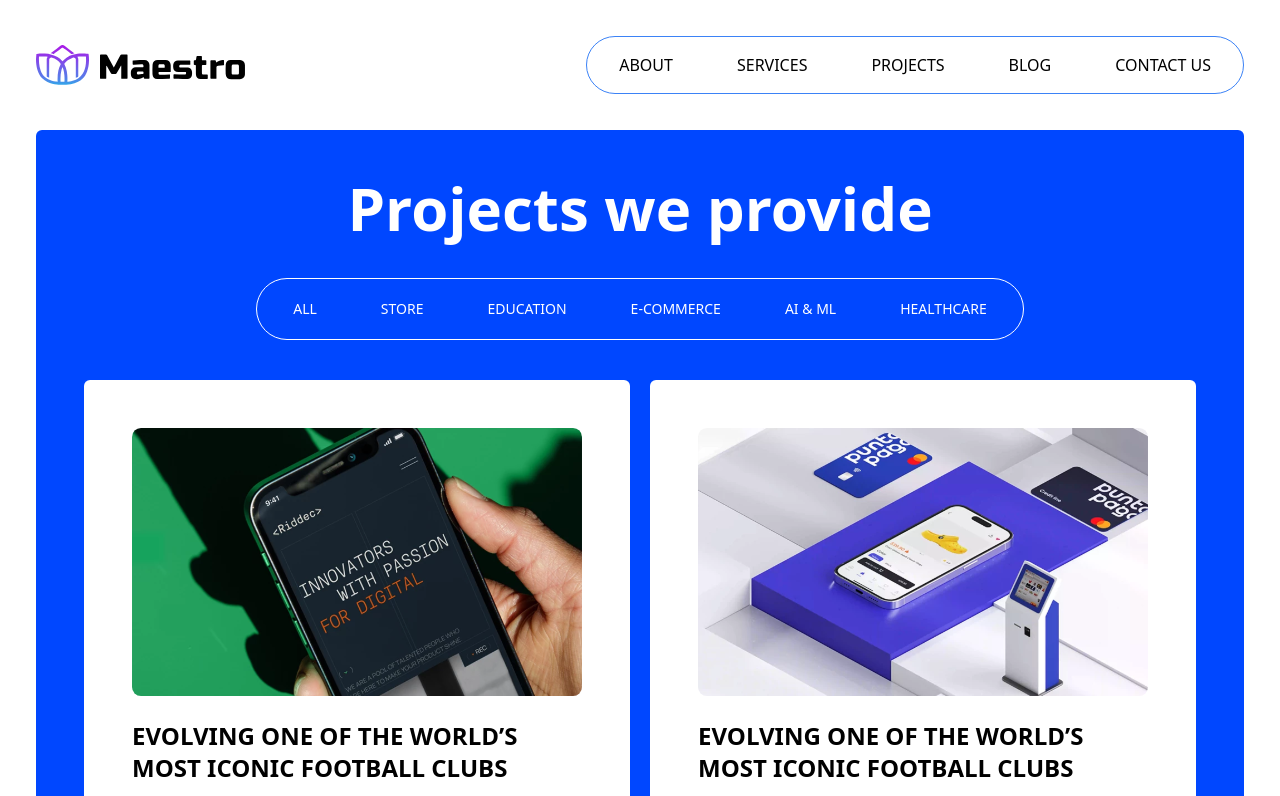
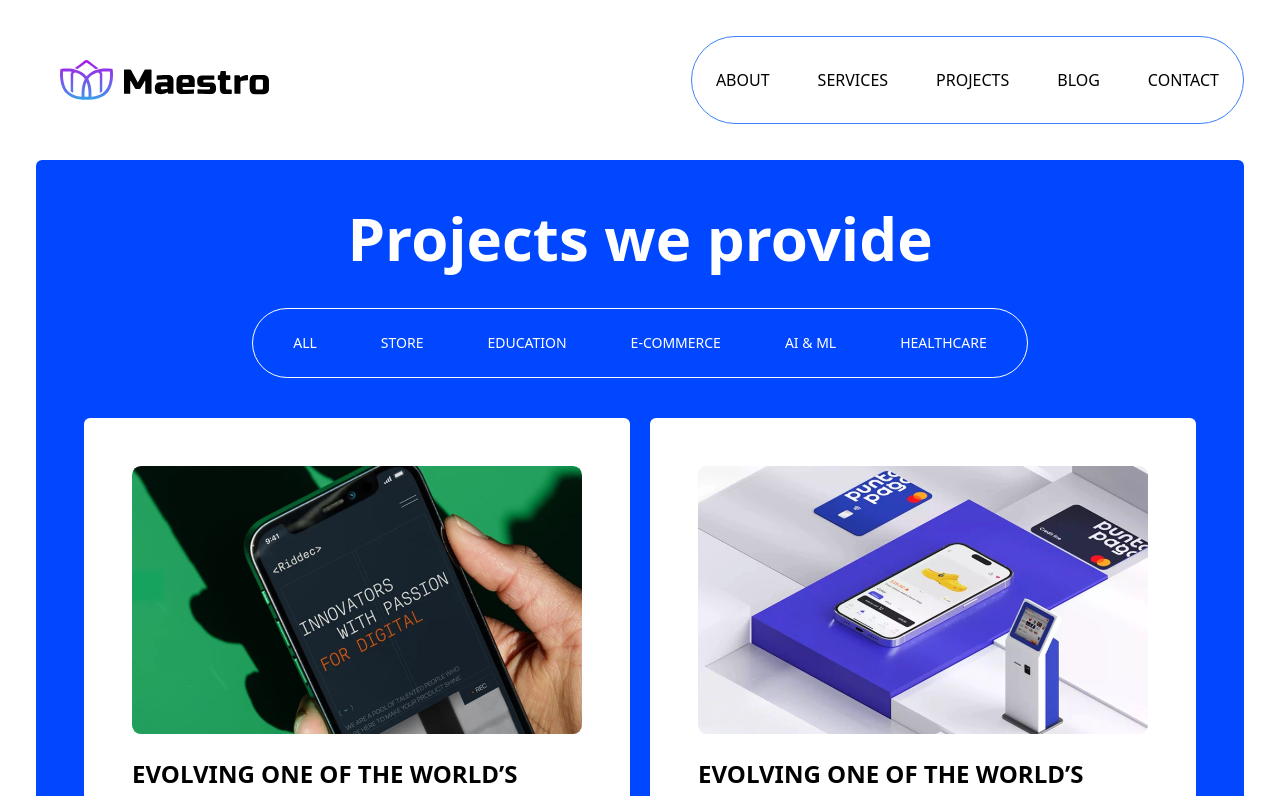
Before and after one commit to OrkhanKarim13/Maestro-Studio, a Nuxt app: page /projects in a window 1280 px wide. Shown: the top 796 px of the page. Built offline with nearby package versions, Linux system fonts and the light colour scheme.

Commit message:
Burger menu changed

```diff
--- a/components/MainNavigation.vue
+++ b/components/MainNavigation.vue
@@ -1,5 +1,5 @@
 <template>
-    <ul class="max-w-[300px] md:max-w-none flex border border-white rounded-full p-1 overflow-x-scroll  whitespace-nowrap">
+    <ul class="max-w-[300px] md:max-w-none flex border border-white rounded-full p-2 overflow-x-scroll  whitespace-nowrap">
         <li class="px-2 py-3 md:px-4 md:py-2 lg:px-8  lg:py-4 text-sm md:text-md  text-white">
             <NuxtLink to="/">
                 ALL
--- a/components/TheHeader.vue
+++ b/components/TheHeader.vue
@@ -1,4 +1,4 @@
-<template>
+<!-- <template>
     <header class="w-full bg-white p-4 lg:p-9">
         <div class="w-full flex items-center justify-between">
             <div class="w-[209px]">
@@ -7,12 +7,13 @@
                 </NuxtLink>
             </div>
 
-            <button class="lg:hidden" @click="toggleMenu">
-                <svg class="w-6 h-6" fill="none" stroke="currentColor" viewBox="0 0 24 24" xmlns="http://www.w3.org/2000/svg">
+            <button class="lg:hidden block" @click="toggleMenu">
+                <svg class=" w-6 h-6" fill="none" stroke="currentColor" viewBox="0 0 24 24" xmlns="http://www.w3.org/2000/svg">
                     <path stroke-linecap="round" stroke-linejoin="round" stroke-width="2" d="M4 6h16M4 12h16m-7 6h7"></path>
                 </svg>
             </button>
-            <ul class="flex border border-blue-500 rounded-full lg:flex lg:items-center lg:justify-end " :class="{ 'hidden': !showMenu, 'flex-col': showMenu }">
+            <ul class="flex lg:border lg:border-blue-500 rounded-full lg:flex lg:items-center lg:justify-end " :class="{ 'hidden': !showMenu, 'flex-col': showMenu }">
+
                 <li class="px-8 py-4 text-black hover:text-blue-700">
                     <NuxtLink to="/about">
                         ABOUT
@@ -58,4 +59,99 @@
         }
     }
 };
-</script>
+</script> -->
+
+
+
+
+<template>
+    <div
+      class=" text-black w-full bg-white p-4 lg:p-9"
+      :class="{ 'absolute w-full  top-0 left-0': menu }"
+    >
+      <div class="container  justify-between flex ">
+        <div class="w-auto p-6">
+          <!-- Title -->
+          <div class="w-[209px]">
+                <NuxtLink to="/">
+                    <img class="w-full" src="../assets/images/logo-maestro-black.svg" alt="logo">
+                </NuxtLink>
+            </div>
+          <!-- Icon -->
+
+        </div>
+        <!-- Desktop nav list -->
+        <nav class=" hidden md:border md:border-blue-500 md:rounded-full sm:flex items-center">
+          <ul class="flex ">
+            <li
+              v-for="(item, index) in items"
+              :key="index"
+            >
+              <a
+                :href="item.href"
+                class="p-6 block text-black"
+              >
+                {{ item.title }}
+              </a>
+            </li>
+          </ul>
+        </nav>
+        <!-- Toggle menu mobile icon -->
+          <div
+            class="ml-auto sm:hidden p-6"
+            @click="menu = !menu"
+          >
+          <svg class=" w-6 h-6" fill="none" stroke="currentColor" viewBox="0 0 24 24" xmlns="http://www.w3.org/2000/svg">
+                    <path stroke-linecap="round" stroke-linejoin="round" stroke-width="2" d="M4 6h16M4 12h16m-7 6h7"></path>
+                </svg>
+          </div>
+        </div>
+        <!-- Mobile nav list -->
+        <nav v-show="menu" class="w-full">
+          <ul class="flex flex-col text-center">
+          <li
+            v-for="(item, index) in items"
+            :key="index"
+          >
+            <a
+              :href="item.href"
+              class="pb-2 text-black block"
+            >
+              {{ item.title }}
+            </a>
+          </li>
+        </ul>
+      </nav>
+    </div>
+  </template>
+  <script>
+  export default {
+    data() {
+      return {
+        menu: false,
+        items: [
+          {
+            title: 'ABOUT',
+            href: '/about'
+          },
+          {
+            title: 'SERVICES',
+            href: '/services'
+          },
+          {
+            title: 'PROJECTS',
+            href: '#contact'
+          },
+          {
+            title: 'BLOG',
+            href: '/blog'
+          },
+          {
+            title: 'CONTACT',
+            href: '/contact'
+          },
+        ]
+      }
+    }
+  }
+  </script>
```
